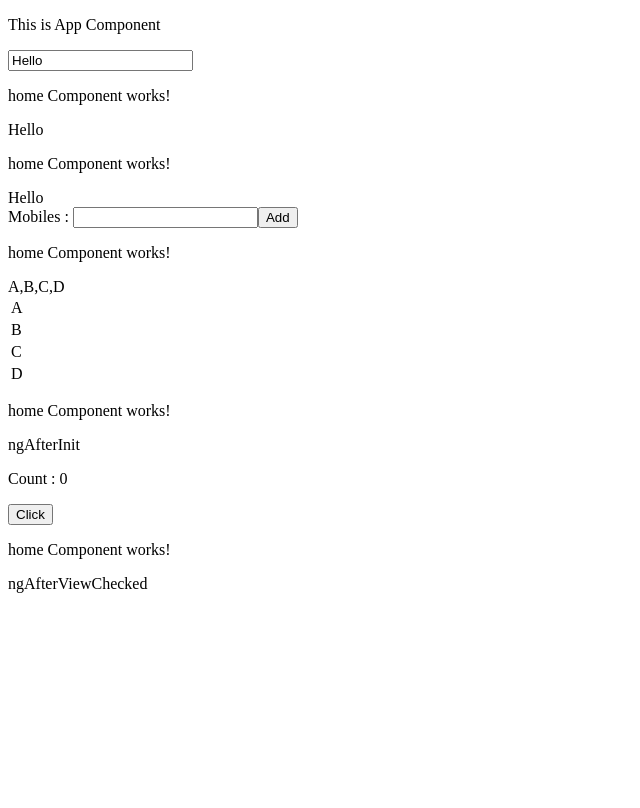
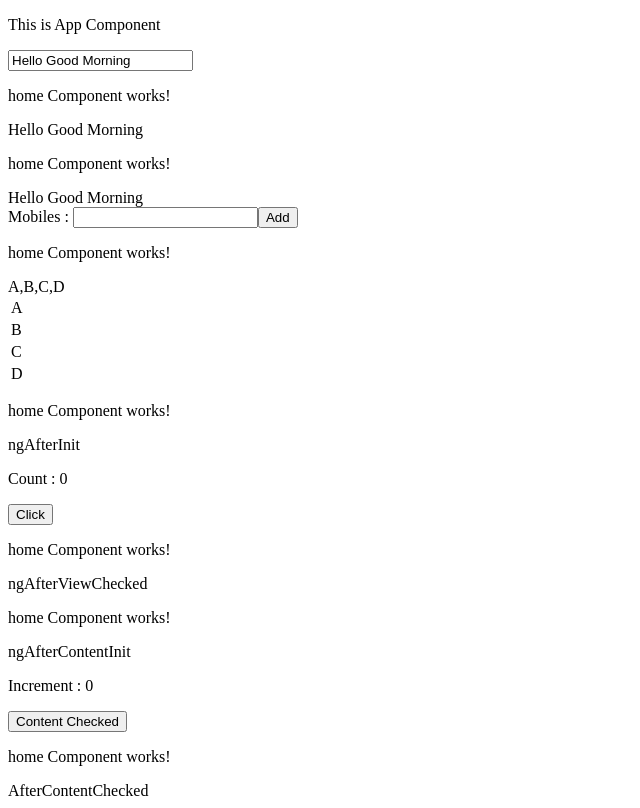
Before and after one commit to MounikaPrathushaBatchu/RoutingApp, an Angular app: page / in a window 1280 px wide. Shown: the whole page, without its empty margins (0-640 px from the left). Built offline with nearby package versions, Linux system fonts and the light colour scheme.

Commit message:
Life Cycle Hooks : ngAfterContentInit & AfterContentChecked

```diff
--- a/src/app/app.component.html
+++ b/src/app/app.component.html
@@ -89,3 +89,11 @@
         <p>Count : {{counter}}</p>
         <button (click)="updatyeCounter()">Click</button>
         <app-home [viewCkeck]="viewChecked"></app-home>
+
+    <!-- ngAfterContentInit -->
+        <app-home [contentInit]="contentInit"></app-home>
+
+    <!-- AfterContentChecked -->
+    <p>Increment : {{increment}}</p>
+    <button (click)="updateIncrement()">Content Checked</button>
+        <app-home [contentChecked]="contentChecked"></app-home>
--- a/src/app/app.component.ts
+++ b/src/app/app.component.ts
@@ -31,7 +31,7 @@ export class AppComponent {
   }
 
   show = true;
-  wish = 'Hello';
+  wish = 'Hello Good Morning';
   list = ['A','B','C','D'];
   mobile = '';
   addList() {
@@ -41,8 +41,14 @@ export class AppComponent {
   viewApp = 'ngAfterInit';
   viewChecked = "ngAfterViewChecked";
   counter = 0;
+  increment = 0;
   updatyeCounter() {
     this.counter ++;
   }
+  updateIncrement() {
+    this.increment ++;
+  }
+  contentInit = 'ngAfterContentInit';
+  contentChecked = 'AfterContentChecked';
 
 }
--- a/src/app/home/home.component.html
+++ b/src/app/home/home.component.html
@@ -19,6 +19,10 @@
 {{view}}
 <!-- ngAfterViewChecked() -->
 {{viewCkeck}}
+<!-- ngAfterContentInit -->
+{{contentInit}}
+<!-- AfterContentChecked -->
+{{contentChecked}}
 
 <!-- AM is public write like this -->
 <!-- <div *ngFor="let m of ts.mobiles">{{m}}</div> -->
--- a/src/app/home/home.component.ts
+++ b/src/app/home/home.component.ts
@@ -1,4 +1,4 @@
-import { AfterViewChecked, AfterViewInit, Component, DoCheck, Input, OnChanges, OnInit, SimpleChanges } from '@angular/core';
+import { AfterContentChecked, AfterContentInit, AfterViewChecked, AfterViewInit, Component, DoCheck, Input, OnChanges, OnInit, SimpleChanges } from '@angular/core';
 import { TestService } from '../test.service';
 
 @Component({
@@ -6,7 +6,7 @@ import { TestService } from '../test.service';
   templateUrl: './home.component.html',
   styleUrls: ['./home.component.css']
 })
-export class HomeComponent implements OnChanges,OnInit,DoCheck,AfterViewInit,AfterViewChecked {
+export class HomeComponent implements OnChanges,OnInit,DoCheck,AfterViewInit,AfterViewChecked,AfterContentInit,AfterContentChecked {
 
   constructor(public ts : TestService) {  }
 
@@ -22,6 +22,8 @@ export class HomeComponent implements OnChanges,OnInit,DoCheck,AfterViewInit,Aft
   @Input() mobiles : any;
   @Input() view : any;
   @Input() viewCkeck : any;
+  @Input() contentInit : any;
+  @Input() contentChecked : any;
 
   ngOnChanges(changes: SimpleChanges): void {
     console.log('OnChanges called');
@@ -40,6 +42,11 @@ export class HomeComponent implements OnChanges,OnInit,DoCheck,AfterViewInit,Aft
   ngAfterViewChecked(): void {
     console.log("ngAfterViewChecked is called");
   }
-
+  ngAfterContentInit(): void {
+    console.log("ngAfterContentInit is called");
+  }
+  ngAfterContentChecked(): void {
+    console.log("AfterContentChecked is called");
+  }
 
 }
```
